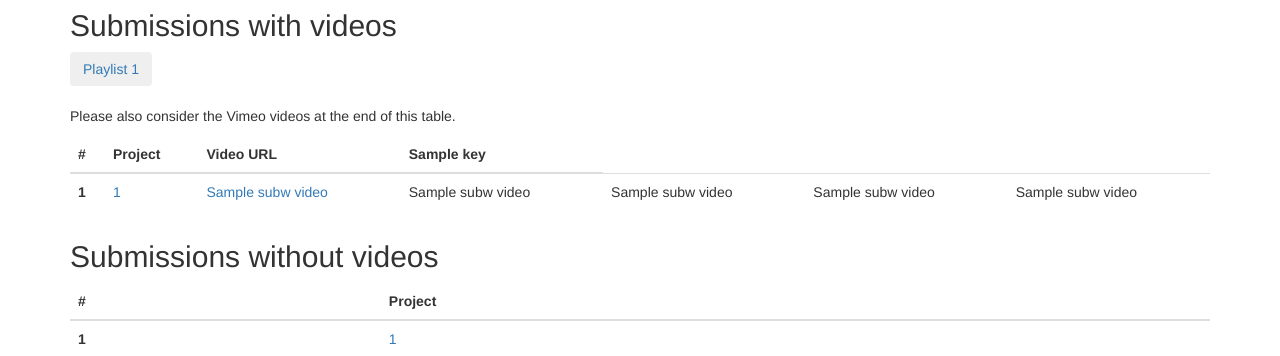
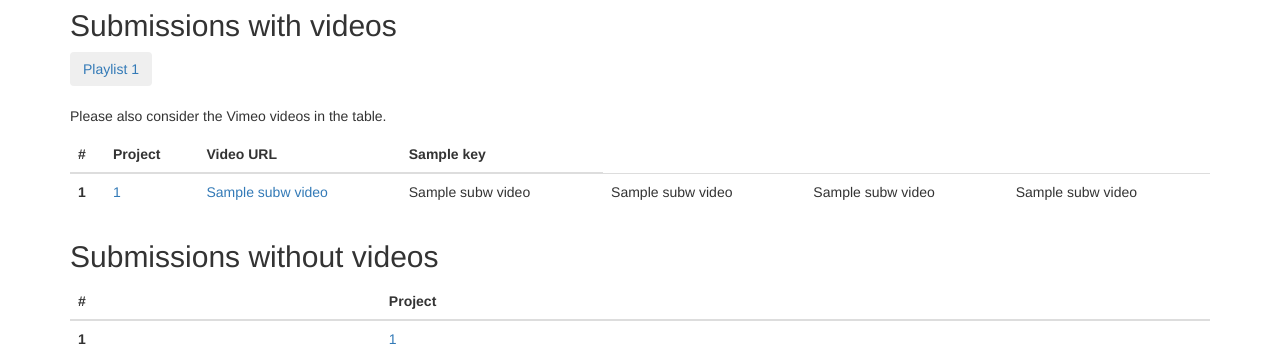
Before and after one commit to Arbaba/lh-covid-checkup, a Flask app: template templates/submissions.html in a window 1280 px wide. Shown: the part 153-509 px from the top of the page. Run offline with Flask 2, Linux system fonts and the light colour scheme; the template is opened without the code that fills it: most values are stand-ins (such as "Sample title", 1, 10 or a date in 2020); some libraries are stand-ins or nearby versions.

Commit message:
Correct text about vimeo

```diff
--- a/templates/submissions.html
+++ b/templates/submissions.html
@@ -16,7 +16,7 @@
             <a href="{{playlist}}"><button type="button" class="btn primary" >Playlist {{loop.index}}</button></a>
           {% endfor %}
           <br><br>
-          <p>Please also consider the Vimeo videos at the end of this table.</p>
+          <p>Please also consider the Vimeo videos in the table.</p>
           <table class="table">
             <thead>
               <tr>
```
